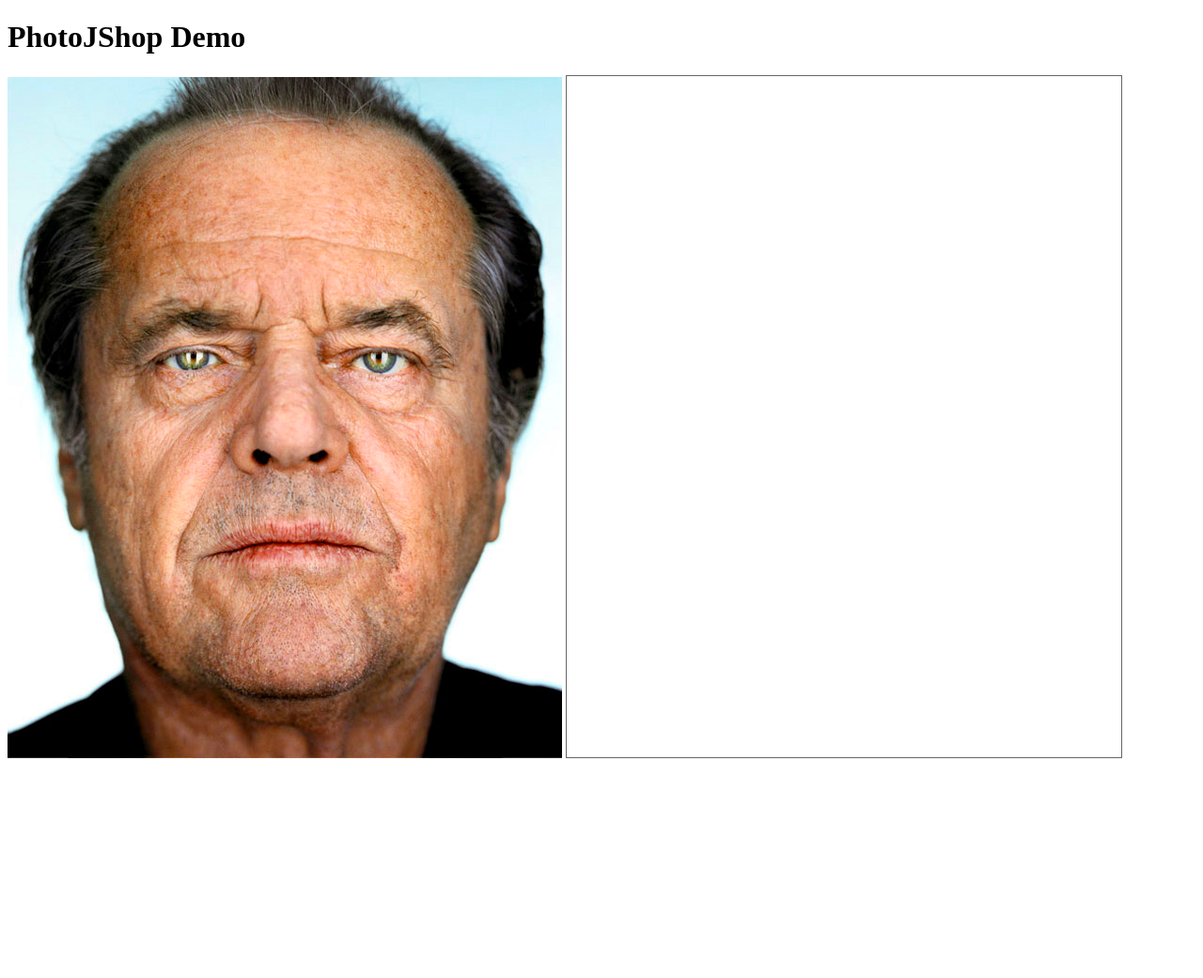
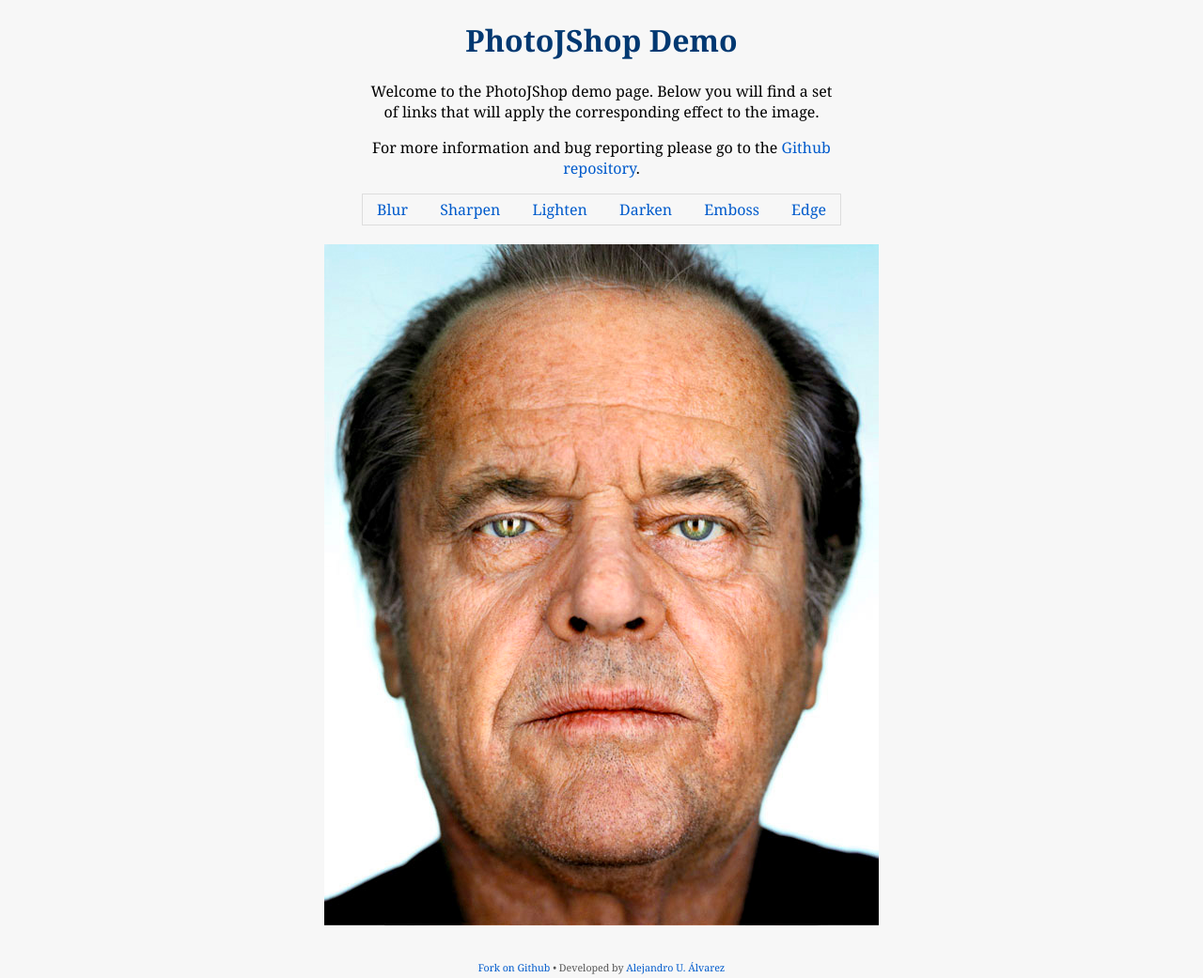
Before and after one commit to aurbano/photojshop, a plain HTML site: page index.html in a window 1280 px wide. Shown: the whole page at 94% size. Before the commit the page ends 819 px from the top, so only its background shows below. Drawn offline with Linux system fonts and the light colour scheme.

Commit message:
Better demo page

```diff
--- a/index.html
+++ b/index.html
@@ -4,8 +4,47 @@
 <meta charset="utf-8">
 <title>PhotoJShop</title>
 <style type="text/css">
+body{
+	text-align:center;
+	background:#F7F7F7;
+	font-family:Georgia, "Times New Roman", Times, serif;
+}
 canvas{
 	border:#666 solid 1px;
+}
+h1{
+	color:#003871;
+}
+a{
+	text-decoration:none;
+	color:#005BCC;
+}
+a:hover{
+	color:#C00;
+}
+nav{
+	border:solid 1px #DDD;
+	display:inline-block;
+	margin-bottom:20px;
+}
+nav ul{
+	padding:0;
+	margin:0;
+	list-style:none;
+}
+nav li{ display:inline-block; }
+nav a{
+	display:inline-block;
+	padding:5px 15px;
+}
+nav a:hover{
+	background:#efefef;
+}
+footer{
+	text-align:center;
+	margin:30px 0;
+	font-size:80%;
+	color:#555;
 }
 </style>
 <!--<script src="//ajax.googleapis.com/ajax/libs/jquery/2.0.0/jquery.min.js"></script>-->
@@ -13,13 +52,37 @@ canvas{
 <script src="src/photojshop.jquery.js"></script>
 <script type="text/javascript">
 $(document).ready(function(){
-	$('#jack').PhotoJShop("darken");
+	$('nav a').click(function(e){
+		e.preventDefault();
+		$('#jack').PhotoJShop({
+			'effect' : $(this).attr("data-effect")
+		});
+		return true;
+	});
 });
 </script>
 </head>
 
 <body>
 <h1>PhotoJShop Demo</h1>
-<img src="demo/img/jack.jpg" id="jack" width="590" height="725" alt="Jack">
+<div style="width:500px; margin:0 auto;">
+<p>Welcome to the PhotoJShop demo page. Below you will find a set of links that will apply the corresponding effect to the image.</p>
+<p>For more information and bug reporting please go to the <a href="https://github.com/aurbano/PhotoJShop">Github repository</a>.</p></div>
+<nav>
+	<ul>
+		<li><a href="#blur" data-effect="blur">Blur</a></li>
+		<li><a href="#sharpen" data-effect="sharpen">Sharpen</a></li>
+		<li><a href="#lighten" data-effect="lighten">Lighten</a></li>
+		<li><a href="#darken" data-effect="darken">Darken</a></li>
+		<li><a href="#emboss" data-effect="emboss">Emboss</a></li>
+		<li><a href="#edge" data-effect="edge">Edge</a></li>
+	</ul>
+</nav>
+<article>
+	<img src="demo/img/jack.jpg" id="jack" width="590" height="725" alt="Jack" />
+</article>
+<footer>
+	<small><a href="https://github.com/aurbano/PhotoJShop">Fork on Github</a> &bull; Developed by <a href="http://urbanoalvarez.es">Alejandro U. Álvarez</a></small>
+</footer>
 </body>
 </html>
--- a/src/photojshop.jquery.js
+++ b/src/photojshop.jquery.js
@@ -58,21 +58,6 @@
 					[ 0.000, 9.000, 0.000 ],
 					[ 9.000, -36.0, 9.000 ],
 					[ 0.000, 9.000, 0.000 ]
-				],
-				"identity": [
-					[ 0.000, 0.000, 0.000 ],
-					[ 0.000, 9.000, 0.000 ],
-					[ 0.000, 0.000, 0.000 ]
-				],
-				"mikesfav": [
-					[ 2.000, 22.00, 1.000 ],
-					[ 22.00, 1.000, -22.0 ],
-					[ 1.000, -22.0, -2.00 ]
-				],
-				"custom": [
-					[ 0.000, 0.000, 0.000 ],
-					[ 0.000, 9.000, 0.000 ],
-					[ 0.000, 0.000, 0.000 ]
 				]
 			};
 		// Check if we are operating on an image or in a canvas
@@ -83,11 +68,11 @@
 			// Resize canvas to fit img
 			canvas.width = this.width();
 			canvas.height = this.height();
-			$('body').append(canvas);
+			// Following line should be removed, its here only during development
+			$('article').append(canvas);
 			// Wait until photo has loaded
-			this.load(function(){
 			// Create new context
-				ctx.drawImage(this, 0, 0);	// Draw image into canvas
+			ctx.drawImage(this.get(0), 0, 0);	// Draw image into canvas
 			imgd = ctx.getImageData(0, 0, canvas.width, canvas.height);
 			/*if(!generated){
 				generateAvg(function(){
@@ -97,10 +82,9 @@
 			}*/
 			applyEffect();
 			return;
-			});
-			return;
 		}else if(!this.is('canvas')){
 			alert('Unsupported element')
+			return;
 		}
 		ctx = canvas.getContext('2d');
 		imgd = ctx.getImageData(0, 0, this.width(), this.height());
@@ -158,6 +142,7 @@
 		 * Applies a given effect to the canvas
 		 */
 		function applyEffect(callback){
+			console.log("Applying effect: "+settings.effect);
 			if(settings.effect == null){
 				console.error("PhotoJShop error: You must select an effect");
 				return false;
```
Lines whose indentation alone changed are shown as unchanged.
